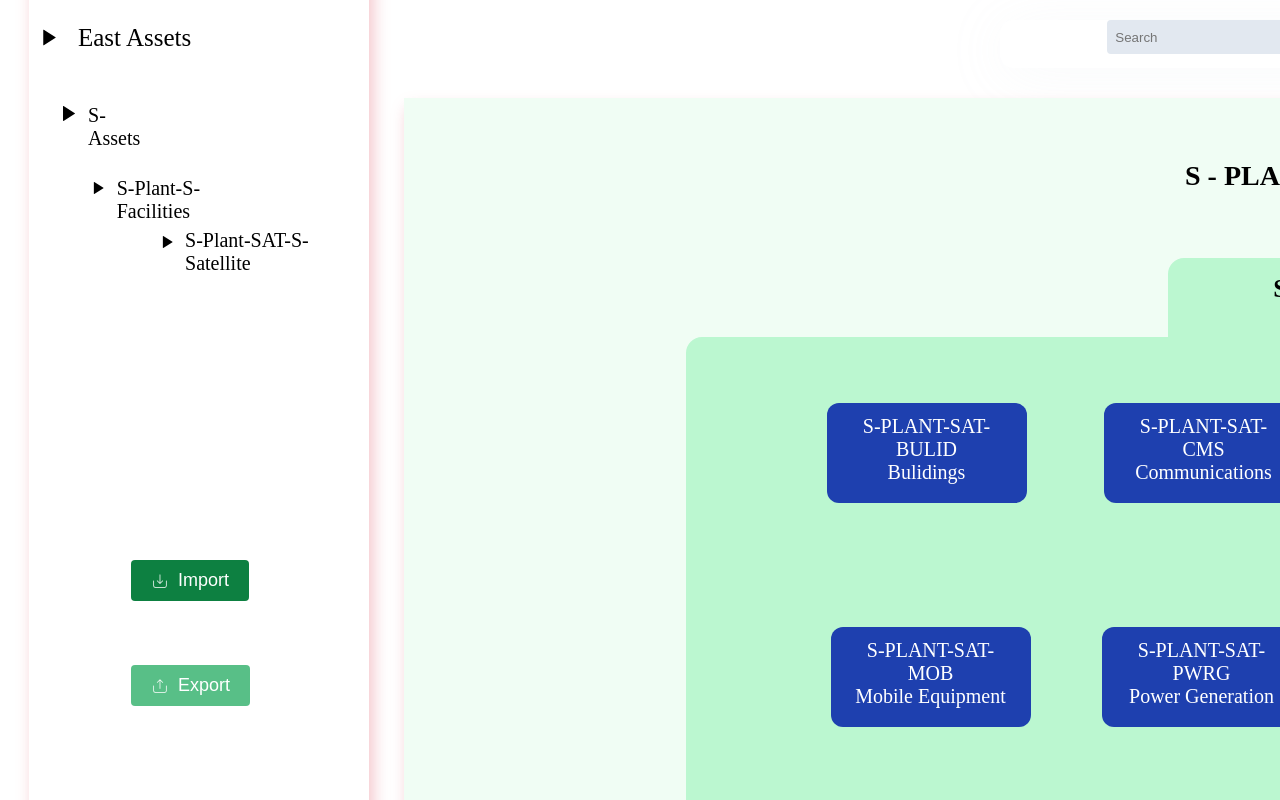
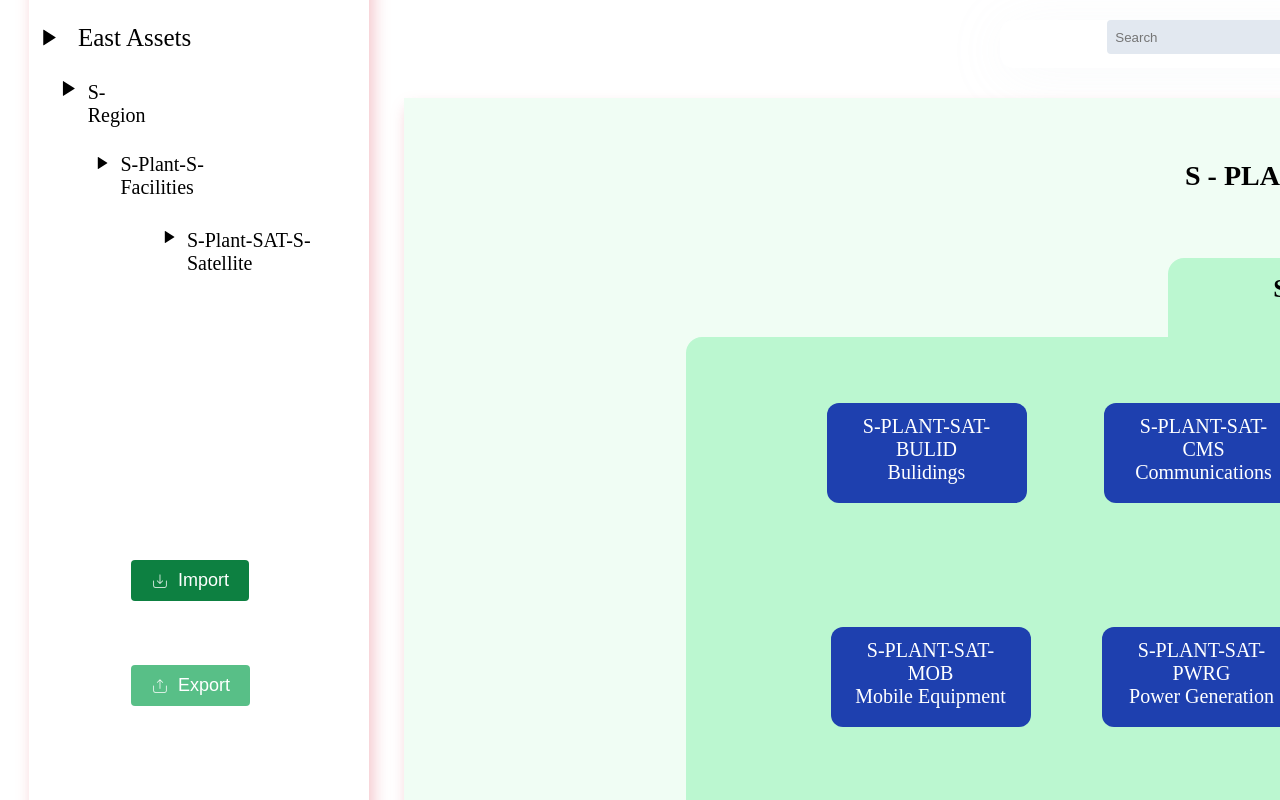
Before and after one commit to ak220193/Asset-DSt, a React (Create React App) app: page /s-plant-facilities-assets in a window 1280 px wide. Shown: the top 800 px of the page. Built offline with nearby package versions, Linux system fonts and the light colour scheme; a web font is replaced by a local one.

Commit message:
sidebar updations

```diff
--- a/src/Components/Sidebar/SidebarE201CoControlAndMonitor.js
+++ b/src/Components/Sidebar/SidebarE201CoControlAndMonitor.js
@@ -31,7 +31,7 @@ const SidebarE201CoControlAndMonitor = () => {
             <span>East Assets</span>
             <div className="flex items-center ml-5 mt-[-158px]">
                 <IoIosPlay className="mb-[-4px] mr-4 mt-[-225px]"/>
-                <span className="text-[20px] mt-[-195px] ml-[-9px]">S-Assets</span>
+                <span className="text-[20px] mt-[-195px] ml-[-9px]">S-Region</span>
                 <div className="flex items-center ml-[-66px] text-[20px] mt-12">
                     <IoIosPlay className="mb-[-4px] mt-[-155px]"/>
                     <span  className="mt-[-100px] ml-2">S-Plant-S-Facilities</span>
@@ -54,7 +54,6 @@ const SidebarE201CoControlAndMonitor = () => {
                 </div>
             </div>
         </div>
-
       <div className="absolute top-[992px] left-[78px] text-zinc-900 text-[24px] cursor-pointer" onClick={handleLogout}>
         <IoIosLogOut style={{marginRight:'10px', marginBottom:'-3px'}}/>
         Logout
--- a/src/Components/Sidebar/SidebarSPlantExchangerPkg.js
+++ b/src/Components/Sidebar/SidebarSPlantExchangerPkg.js
@@ -30,7 +30,7 @@ const SidebarSplantExchangerPkg = () => {
             <span>East Assets</span>
             <div className="flex items-center ml-5 mt-[-118px]">
                 <IoIosPlay className="mb-[-4px] mr-4 mt-[-105px]"/>
-                <span className="text-[20px] mt-[-75px] ml-[-9px]">S-Assets</span>
+                <span className="text-[20px] mt-[-75px] ml-[-9px]">S-Region</span>
                 <div className="flex items-center ml-[-66px] text-[20px] mt-12">
                     <IoIosPlay className="mb-[-4px] mt-[-15px]"/>
                     <span  className="mt-4 ml-2">S-Plant-S-Facilities</span>
--- a/src/Components/Sidebar/SidebarSPlantSatCompression.js
+++ b/src/Components/Sidebar/SidebarSPlantSatCompression.js
@@ -30,7 +30,7 @@ const SidebarSplantSatCompression = () => {
             <span>East Assets</span>
             <div className="flex items-center ml-5 mt-[-118px]">
                 <IoIosPlay className="mb-[-4px] mr-4 mt-[-65px]"/>
-                <span className="text-[20px] mt-[-35px] ml-[-9px]">S-Assets</span>
+                <span className="text-[20px] mt-[-35px] ml-[-9px]">S-Region</span>
                 <div className="flex items-center ml-[-66px] text-[20px] mt-12">
                     <IoIosPlay className="mb-[-4px] mt-[35px]"/>
                     <span  className="mt-16 ml-2">S-Plant-S-Facilities</span>
--- a/src/Components/Sidebar/SidebarSplantFacilities.js
+++ b/src/Components/Sidebar/SidebarSplantFacilities.js
@@ -29,13 +29,13 @@ const SidebarSplantFacilities = () => {
             <IoIosPlay className="mb-[-4px] mr-4"/>
             <span>East Assets</span>
             <div className="flex items-center ml-5 mt-[-38px]">
-                <IoIosPlay className="mb-[-4px] mr-4 mt-[-65px]"/>
-                <span className="text-[20px] mt-[-35px] ml-[-9px]">S-Assets</span>
+                <IoIosPlay className="mb-[-4px] mr-4 mt-[-115px]"/>
+                <span className="text-[20px] mt-[-80px] ml-[-9px]">S-Region</span>
                 <div className="flex items-center ml-[-66px] text-[20px] mt-12">
-                    <IoIosPlay className="mb-[-4px] mt-[35px]"/>
-                    <span  className="mt-16 ml-2">S-Plant-S-Facilities</span>
+                    <IoIosPlay className="mb-[-4px] mt-[-15px]"/>
+                    <span  className="mt-[15px] ml-2">S-Plant-S-Facilities</span>
                     <div className="flex items-center ml-[-86px] text-[20px] mt-12">
-                        <IoIosPlay className="mb-[-4px] mt-[95px] ml-[-25px]"/>
+                        <IoIosPlay className="mb-[-4px] mt-[85px] ml-[-25px]"/>
                         <span className="mt-[119px] ml-2">S-Plant-SAT-S-Satellite</span>
                     </div>
                 </div>
--- a/src/Pages/EastAssets/EastAssets.jsx
+++ b/src/Pages/EastAssets/EastAssets.jsx
@@ -58,7 +58,7 @@ const EastAssets = () => {
                 </div>
 
                 <div className="relative rounded-6xl bg-cornflowerblue w-[290px] h-[84px] overflow-hidden shrink-0 rounded-2xl bg-blue-800">
-                  <div className="absolute top-[calc(50%_-_32px)] left-[calc(50%_-_75px)] font-semibold  w-[250px] text-[20px]">
+                  <div className="absolute top-[calc(50%_-_32px)] left-[calc(35%_-_75px)] font-semibold  w-[250px] text-[20px]">
                   <div >
                     <p className="m-0 text-white  whitespace-nowrap mt-3">{`S - FIELD`}</p>
                     <p className="m-0 text-white whitespace-nowrap mb-3">{`S Fields`}</p>
@@ -67,7 +67,7 @@ const EastAssets = () => {
                 </div>
 
                 <div className="relative rounded-6xl bg-cornflowerblue w-[240px] h-[84px] overflow-hidden shrink-0  rounded-2xl bg-blue-800">
-                  <div className="absolute top-[calc(30%_-_22px)] left-[calc(50%_-_98px)] font-semibold  w-[250px] text-[20px]">
+                  <div className="absolute top-[calc(30%_-_22px)] left-[calc(38%_-_98px)] font-semibold  w-[250px] text-[20px]">
                   <div>
                     <p className="m-0 text-white  whitespace-nowrap mt-3">{`S - GEN`}</p>
                     <p className="m-0 text-white  whitespace-nowrap mb-3">{`S General`}</p>
@@ -75,7 +75,7 @@ const EastAssets = () => {
                   </div>
                 </div>
                 <div className="relative rounded-6xl bg-cornflowerblue w-[290px] h-[84px] overflow-hidden shrink-0  rounded-2xl bg-blue-800">
-                  <div className="absolute top-[calc(30%_-_22px)] left-[calc(50%_-_86px)] font-semibold  w-[250px]  text-[20px]">
+                  <div className="absolute top-[calc(30%_-_22px)] left-[calc(35%_-_86px)] font-semibold  w-[250px]  text-[20px]">
                     <div>
                     <p className="m-0 text-white  whitespace-nowrap mt-3">{`S - PIP`}</p>
                     <p className="m-0 text-white whitespace-nowrap mb-3">{`S Pipelines`}</p>
```
